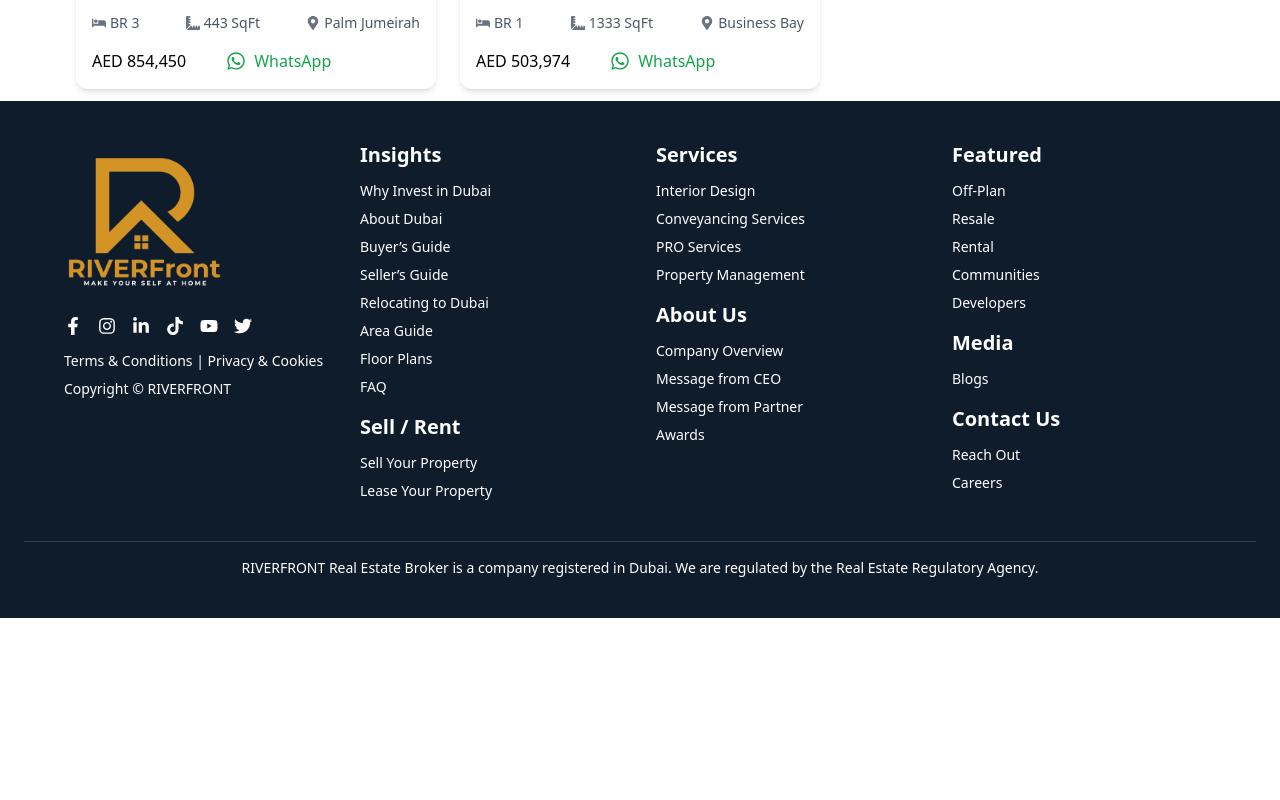
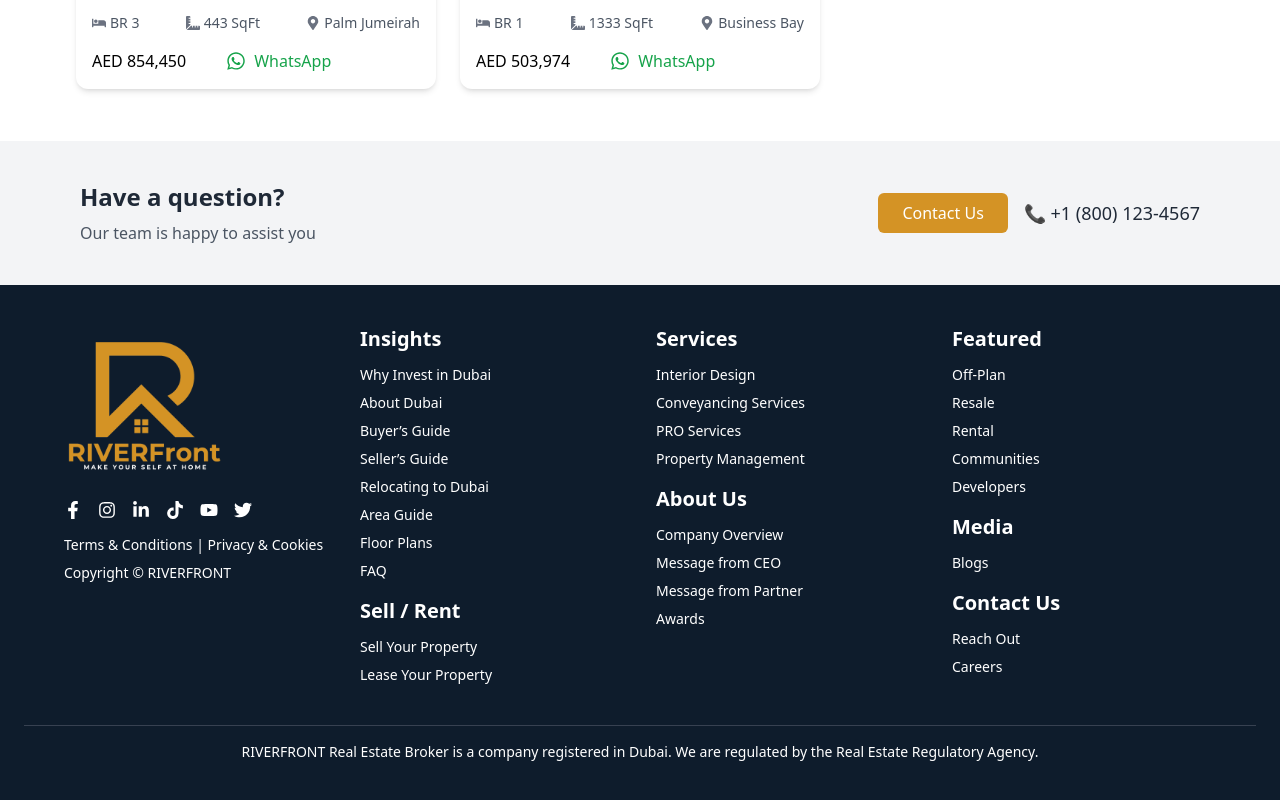
Before and after one commit to Chandan2812/riverfront, a React (Vite) app: page /forsale in a window 1280 px wide. Shown: the part 4124-4924 px from the top of the page. Before the commit the page ends 4742 px from the top, so only its background shows below. Built offline with nearby package versions, Linux system fonts and the light colour scheme.

Commit message:
added contact section on all properties page

```diff
--- a/src/pages/ForRentDetails.tsx
+++ b/src/pages/ForRentDetails.tsx
@@ -1,5 +1,5 @@
 
-import { useParams } from "react-router-dom";
+import { useNavigate, useParams } from "react-router-dom";
 import Navbar from "../components/nav";
 import forsaleImage from "../assets/image.png";
 import rentData from "../data/rentsData.json";
@@ -7,6 +7,7 @@ import { FaBed, FaBath, FaThLarge, FaRulerCombined } from "react-icons/fa";
 import Footer from "../components/footer";
 
 function ForRentDetails() {
+  const navigate=useNavigate();
   const { title } = useParams();
   const decodedTitle = title?.replace(":", "").replace(/%20/g, " ");
   const property = rentData.find((item) => item.title === decodedTitle);
@@ -110,6 +111,24 @@ function ForRentDetails() {
 
 </div>
 
+<div className="bg-gray-100 py-10 mt-10">
+  <div className="max-w-6xl mx-auto px-4 flex flex-col md:flex-row items-center justify-between gap-6">
+    {/* Text */}
+    <div className="text-center md:text-left">
+      <h2 className="text-2xl font-semibold text-gray-800 mb-2">Have a question?</h2>
+      <p className="text-gray-600">Our team is happy to assist you</p>
+    </div>
+
+    {/* Contact Actions */}
+    <div className="flex flex-col sm:flex-row items-center gap-4">
+      <button onClick={()=>navigate("/contact")} className="bg-[var(--primary-color)] hover:opacity-70 text-white px-6 py-2 rounded-md transition">
+        Contact Us
+      </button>
+      <span className="text-lg font-medium text-gray-800">📞 +1 (800) 123-4567</span>
+    </div>
+  </div>
+</div>
+
       <Footer/>
     </div>
   );
--- a/src/pages/ForSaleDetails.tsx
+++ b/src/pages/ForSaleDetails.tsx
@@ -1,5 +1,5 @@
 
-import { useParams } from "react-router-dom";
+import { useNavigate, useParams } from "react-router-dom";
 import Navbar from "../components/nav";
 import forsaleImage from "../assets/image.png";
 import salesData from "../data/salesData.json";
@@ -7,6 +7,7 @@ import { FaBed, FaBath, FaThLarge, FaRulerCombined } from "react-icons/fa";
 import Footer from "../components/footer";
 
 function ForSaleDetails() {
+  const navigate = useNavigate();
   const { title } = useParams();
   const decodedTitle = title?.replace(":", "").replace(/%20/g, " ");
   const property = salesData.find((item) => item.title === decodedTitle);
@@ -110,6 +111,24 @@ function ForSaleDetails() {
 
 </div>
 
+<div className="bg-gray-100 py-10 mt-10">
+  <div className="max-w-6xl mx-auto px-4 flex flex-col md:flex-row items-center justify-between gap-6">
+    {/* Text */}
+    <div className="text-center md:text-left">
+      <h2 className="text-2xl font-semibold text-gray-800 mb-2">Have a question?</h2>
+      <p className="text-gray-600">Our team is happy to assist you</p>
+    </div>
+
+    {/* Contact Actions */}
+    <div className="flex flex-col sm:flex-row items-center gap-4">
+      <button onClick={()=>navigate("/contact")} className="bg-[var(--primary-color)] hover:opacity-70 text-white px-6 py-2 rounded-md transition">
+        Contact Us
+      </button>
+      <span className="text-lg font-medium text-gray-800">📞 +1 (800) 123-4567</span>
+    </div>
+  </div>
+</div>
+
       <Footer/>
     </div>
   );
--- a/src/pages/PropertyDetails.tsx
+++ b/src/pages/PropertyDetails.tsx
@@ -79,7 +79,7 @@ const PropertyDetails = () => {
 
     {/* Contact Actions */}
     <div className="flex flex-col sm:flex-row items-center gap-4">
-      <button className="bg-[var(--primary-color)] text-white px-6 py-2 rounded-md transition">
+      <button onClick={()=>navigate("/contact")} className="bg-[var(--primary-color)] hover:opacity-65 text-white px-6 py-2 rounded-md transition">
         Contact Us
       </button>
       <span className="text-lg font-medium text-gray-800">📞 +1 (800) 123-4567</span>
--- a/src/pages/TopProperties.tsx
+++ b/src/pages/TopProperties.tsx
@@ -58,7 +58,7 @@ function TopProperties() {
 
     {/* Contact Actions */}
     <div className="flex flex-col sm:flex-row items-center gap-4">
-      <button className="bg-[var(--primary-color)] text-white px-6 py-2 rounded-md transition">
+      <button onClick={()=>navigate("/contact")} className="bg-[var(--primary-color)] hover:opacity-70 text-white px-6 py-2 rounded-md transition">
         Contact Us
       </button>
       <span className="text-lg font-medium text-gray-800">📞 +1 (800) 123-4567</span>
--- a/src/pages/forOffPlan.tsx
+++ b/src/pages/forOffPlan.tsx
@@ -155,6 +155,24 @@ const OffplanPropertyCard: React.FC = () => {
         })}
       </div>
 
+      <div className="bg-gray-100 py-10 mt-10">
+  <div className="max-w-6xl mx-auto px-4 flex flex-col md:flex-row items-center justify-between gap-6">
+    {/* Text */}
+    <div className="text-center md:text-left">
+      <h2 className="text-2xl font-semibold text-gray-800 mb-2">Have a question?</h2>
+      <p className="text-gray-600">Our team is happy to assist you</p>
+    </div>
+
+    {/* Contact Actions */}
+    <div className="flex flex-col sm:flex-row items-center gap-4">
+      <button onClick={()=>navigate("/contact")} className="bg-[var(--primary-color)] hover:opacity-70 text-white px-6 py-2 rounded-md transition">
+        Contact Us
+      </button>
+      <span className="text-lg font-medium text-gray-800">📞 +1 (800) 123-4567</span>
+    </div>
+  </div>
+</div>
+
       <Footer />
     </div>
   );
--- a/src/pages/forRent.tsx
+++ b/src/pages/forRent.tsx
@@ -158,6 +158,24 @@ const ForRent: React.FC = () => {
         ))}
       </div>
 
+      <div className="bg-gray-100 py-10 mt-10">
+  <div className="max-w-6xl mx-auto px-4 flex flex-col md:flex-row items-center justify-between gap-6">
+    {/* Text */}
+    <div className="text-center md:text-left">
+      <h2 className="text-2xl font-semibold text-gray-800 mb-2">Have a question?</h2>
+      <p className="text-gray-600">Our team is happy to assist you</p>
+    </div>
+
+    {/* Contact Actions */}
+    <div className="flex flex-col sm:flex-row items-center gap-4">
+      <button onClick={()=>navigate("/contact")} className="bg-[var(--primary-color)] hover:opacity-70 text-white px-6 py-2 rounded-md transition">
+        Contact Us
+      </button>
+      <span className="text-lg font-medium text-gray-800">📞 +1 (800) 123-4567</span>
+    </div>
+  </div>
+</div>
+
       <Footer />
     </div>
   );
--- a/src/pages/forsale.tsx
+++ b/src/pages/forsale.tsx
@@ -153,6 +153,24 @@ const ForSale: React.FC = () => {
         ))}
       </div>
 
+      <div className="bg-gray-100 py-10 mt-10">
+  <div className="max-w-6xl mx-auto px-4 flex flex-col md:flex-row items-center justify-between gap-6">
+    {/* Text */}
+    <div className="text-center md:text-left">
+      <h2 className="text-2xl font-semibold text-gray-800 mb-2">Have a question?</h2>
+      <p className="text-gray-600">Our team is happy to assist you</p>
+    </div>
+
+    {/* Contact Actions */}
+    <div className="flex flex-col sm:flex-row items-center gap-4">
+      <button onClick={()=>navigate("/contact")} className="bg-[var(--primary-color)] hover:opacity-70 text-white px-6 py-2 rounded-md transition">
+        Contact Us
+      </button>
+      <span className="text-lg font-medium text-gray-800">📞 +1 (800) 123-4567</span>
+    </div>
+  </div>
+</div>
+
       <Footer />
     </div>
   );
--- a/src/pages/offPlanDetails.tsx
+++ b/src/pages/offPlanDetails.tsx
@@ -1,9 +1,10 @@
-import { useParams } from "react-router-dom";
+import { useNavigate, useParams } from "react-router-dom";
 import propertyData from "../data/offPlanData.json";
 import Navbar from "../components/nav";
 import Footer from "../components/footer";
 
 function OffPlanDetails() {
+  const navigate = useNavigate();
   const { projectName } = useParams();
   const decodedTitle = projectName?.replace(":", "").replace(/%20/g, " ");
   const property = propertyData.find((item) => item.projectName === decodedTitle);
@@ -74,6 +75,24 @@ function OffPlanDetails() {
         </div>
       </div>
 
+      <div className="bg-gray-100 py-10 mt-10">
+  <div className="max-w-6xl mx-auto px-4 flex flex-col md:flex-row items-center justify-between gap-6">
+    {/* Text */}
+    <div className="text-center md:text-left">
+      <h2 className="text-2xl font-semibold text-gray-800 mb-2">Have a question?</h2>
+      <p className="text-gray-600">Our team is happy to assist you</p>
+    </div>
+
+    {/* Contact Actions */}
+    <div className="flex flex-col sm:flex-row items-center gap-4">
+      <button onClick={()=>navigate("/contact")} className="bg-[var(--primary-color)] hover:opacity-70 text-white px-6 py-2 rounded-md transition">
+        Contact Us
+      </button>
+      <span className="text-lg font-medium text-gray-800">📞 +1 (800) 123-4567</span>
+    </div>
+  </div>
+</div>
+
       <Footer />
     </div>
   );
```
